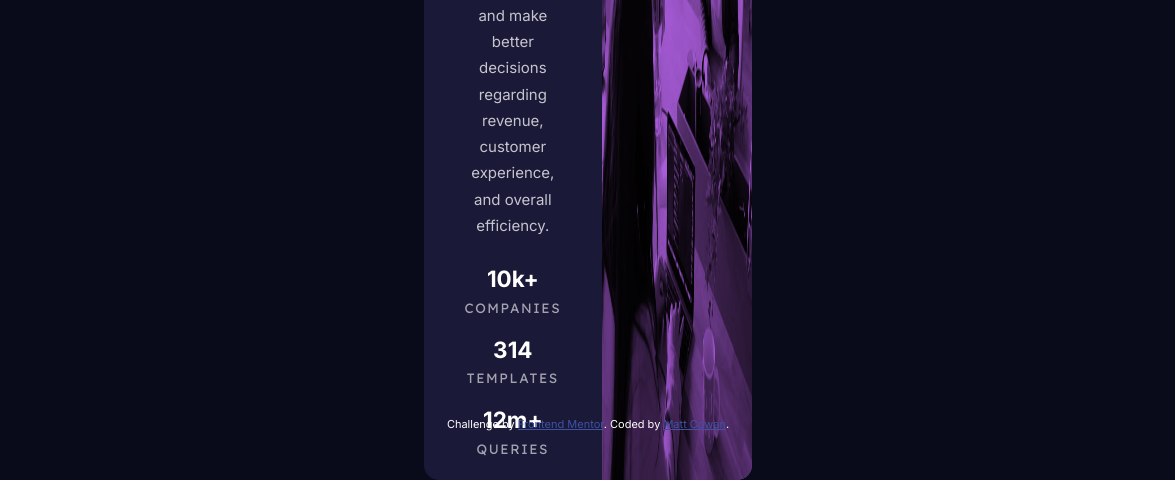
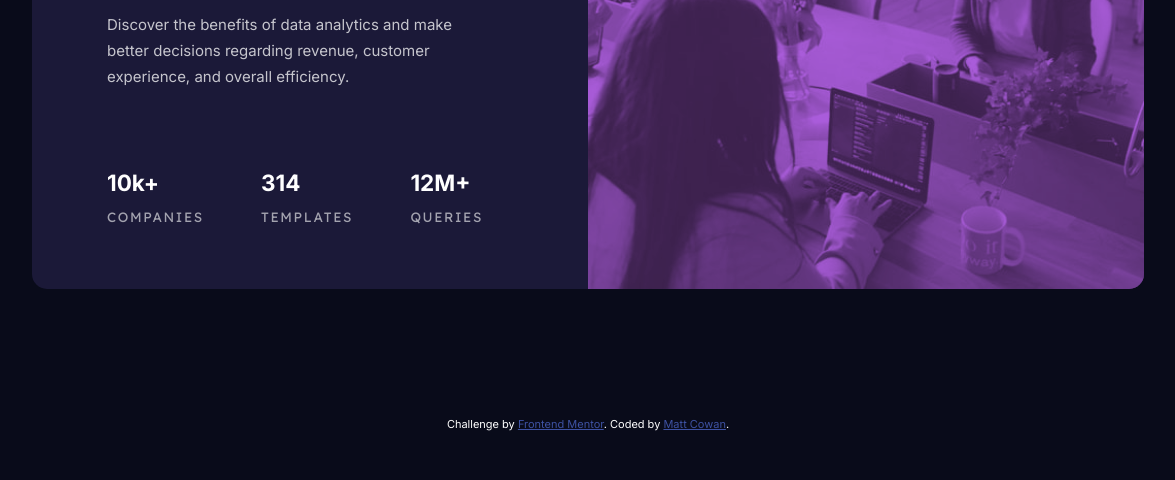
Before and after one commit to mattbcowan/Stats-Preview-Card, a plain HTML site: page index.html in a window 1536 px wide. Shown: the part 349-829 px from the top of the page, without its empty margins (180-1355 px from the left). Drawn offline with Linux system fonts and the light colour scheme.

Commit message:
Add desktop css properties.

```diff
--- a/index.html
+++ b/index.html
@@ -54,7 +54,7 @@
             <span class="stats-heading">templates</span>
           </li>
           <li>
-            <h2>12m+</h2>
+            <h2>12M+</h2>
             <span class="stats-heading">queries</span>
           </li>
         </ul>
--- a/styles.css
+++ b/styles.css
@@ -66,6 +66,7 @@ picture {
   width: 100%;
   height: (auto + 5px);
   mix-blend-mode: multiply;
+  opacity: 65%;
 }
 
 main {
@@ -117,6 +118,7 @@ main li {
 @media (min-width: 1440px) {
   .card {
     grid-template-columns: 1fr 1fr;
+    max-width: 1112px;
   }
 
   header {
@@ -126,5 +128,23 @@ main li {
   main {
     grid-column: 1/2;
     grid-row: 1/2;
+    text-align: left;
+    margin-left: 5em;
+    margin-right: 7em;
+    align-self: center;
+  }
+
+  main p {
+    margin-left: 0;
+    margin-bottom: 4em;
+  }
+
+  main ul {
+    display: flex;
+    justify-content: space-between;
+  }
+
+  main ul h2 {
+    padding-bottom: 0.25em;
   }
 }
```
Also changed, not shown: 1 other file.
